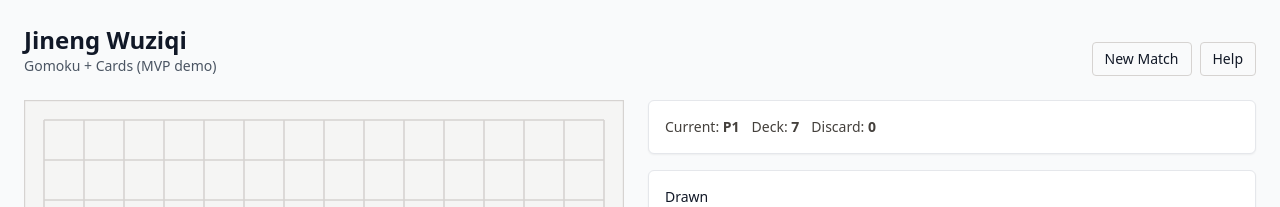
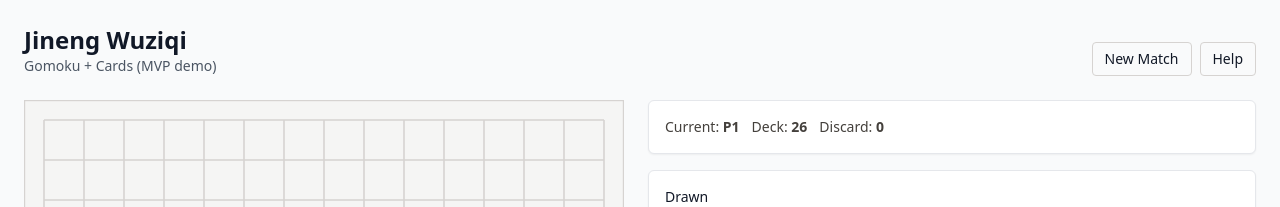
Before and after one commit to Louis-7/jineng-wuziqi, a React (Vite) app: page / in a window 1280 px wide. Shown: the top 207 px of the page. Built offline with nearby package versions, Linux system fonts and the light colour scheme.

Commit message:
feat: implement deck building functions and tests for deck creation and shuffling

```diff
--- a/src/domain/deck/index.ts
+++ b/src/domain/deck/index.ts
@@ -1,10 +1,60 @@
 import type { PRNG } from '../rng';
+import { DefaultCardRegistry } from '../cards/registry';
 
 export type CardId = string;
 
 export interface DeckState {
   drawPile: CardId[];
   discardPile: CardId[];
+}
+
+/**
+ * Build an (unshuffled) deck array from a mapping of card id -> count.
+ * - Ignores unknown card ids (not present in current registry) for safety.
+ * - Skips zero / negative counts.
+ */
+export function buildDeckFromCounts(
+  counts: Record<CardId, number>,
+  registry: typeof DefaultCardRegistry = DefaultCardRegistry,
+): CardId[] {
+  const out: CardId[] = [];
+  for (const [id, nRaw] of Object.entries(counts)) {
+    const n = Math.floor(nRaw);
+    if (n <= 0) continue;
+    // only include if card id is known
+    if (!registry.get(id)) continue;
+    for (let i = 0; i < n; i++) out.push(id);
+  }
+  return out;
+}
+
+/**
+ * Shuffle a built deck with the provided PRNG. Additionally, if ensurePlaceTop is true
+ * and the deck contains at least one 'Place' card, guarantee that the last element
+ * (top of draw pile, since draw pops from end) is a 'Place' card so that the very first
+ * draw(2) always offers at least one placement action.
+ */
+export function buildShuffledDeck(
+  prng: PRNG,
+  counts: Record<CardId, number>,
+  registry: typeof DefaultCardRegistry = DefaultCardRegistry,
+  ensurePlaceTop = true,
+): CardId[] {
+  const base = buildDeckFromCounts(counts, registry);
+  const shuffled = prng.shuffle([...base]);
+  if (ensurePlaceTop) {
+    const idx = shuffled.indexOf('Place');
+    if (idx !== -1) {
+      const last = shuffled.length - 1;
+      const a = shuffled[idx];
+      const b = shuffled[last];
+      if (a !== undefined && b !== undefined) {
+        shuffled[idx] = b;
+        shuffled[last] = a;
+      }
+    }
+  }
+  return shuffled;
 }
 
 export function createDeck(initial: CardId[], rng: PRNG): DeckState {
--- a/src/ui/components/modals/NewMatchModal.tsx
+++ b/src/ui/components/modals/NewMatchModal.tsx
@@ -5,7 +5,14 @@ export interface NewMatchModalProps {
   open: boolean;
   onClose: () => void;
   onStart: (opts: MatchOptions) => void;
-  defaults: Required<Omit<MatchOptions, 'deck'>>;
+  // Only the core options; deckCounts is optional and currently not edited in this modal.
+  defaults: {
+    boardSize: number;
+    firstPlayer: number; // 1 | 2
+    seed: string | number;
+    policy: 'attacker' | 'draw';
+    deckCounts?: Record<string, number>;
+  };
 }
 
 export function NewMatchModal({ open, onClose, onStart, defaults }: NewMatchModalProps) {
--- a/src/ui/useMatch.ts
+++ b/src/ui/useMatch.ts
@@ -7,12 +7,15 @@ import { registerDefaultBaseCards } from '../domain/cards/baseCards';
 import type { GameState, SimultaneousFivePolicy } from '../domain/engine';
 import type { MatchContext } from '../domain/cards';
 import { createActor } from 'xstate';
+import { buildShuffledDeck } from '../domain/deck';
 
 export interface MatchOptions {
   boardSize?: number;
   firstPlayer?: Player;
   seed?: string | number;
   policy?: SimultaneousFivePolicy;
+  /** cardId -> count mapping for initial deck construction */
+  deckCounts?: Record<string, number>;
 }
 
 export function useMatch(opts: MatchOptions = {}) {
@@ -20,33 +23,12 @@ export function useMatch(opts: MatchOptions = {}) {
   const firstPlayer = opts.firstPlayer ?? 1;
   const seed = opts.seed ?? 'demo';
   const policy = opts.policy ?? 'attacker';
-  // Simple deterministic deck generator from seed and registered cards
-  function generateDeck(prng: PRNG): string[] {
-    // For MVP: fixed multiset then shuffle with PRNG
-    const pool = [
-      'Place',
-      'Place',
-      'Place',
-      'Take',
-      'Take',
-      'PolarityInversion',
-      'SpontaneousGeneration',
-    ];
-    const shuffled = prng.shuffle([...pool]);
-    // Guarantee at least one Place in the very first draw of 2 cards.
-    // draw() pops from the end, so ensure one 'Place' sits at the last index.
-    const idx = shuffled.indexOf('Place');
-    if (idx !== -1) {
-      const last = shuffled.length - 1;
-      const a = shuffled[idx];
-      const b = shuffled[last];
-      if (a !== undefined && b !== undefined) {
-        shuffled[idx] = b;
-        shuffled[last] = a;
-      }
-    }
-    return shuffled;
-  }
+  const deckCounts = opts.deckCounts ?? {
+    Place: 12,
+    Take: 6,
+    PolarityInversion: 3,
+    SpontaneousGeneration: 5,
+  };
 
   const registry = useMemo(() => {
     // Clone a fresh registry
@@ -61,11 +43,12 @@ export function useMatch(opts: MatchOptions = {}) {
     firstPlayer,
     seed,
     policy,
+    deckCounts,
   });
   const [game, setGame] = useState<GameState>(() => ({
     board: createBoard(boardSize),
     currentPlayer: firstPlayer,
-    deck: { drawPile: generateDeck(rngRef.current), discardPile: [] },
+    deck: { drawPile: buildShuffledDeck(rngRef.current, deckCounts, registry), discardPile: [] },
     status: { skipNextTurns: {} },
   }));
 
@@ -206,6 +189,7 @@ export function useMatch(opts: MatchOptions = {}) {
         firstPlayer: newOpts.firstPlayer ?? optionsRef.current.firstPlayer,
         seed: newOpts.seed ?? optionsRef.current.seed,
         policy: newOpts.policy ?? optionsRef.current.policy,
+        deckCounts: newOpts.deckCounts ?? optionsRef.current.deckCounts,
       } as Required<MatchOptions>;
 
       // Stop any running actor
@@ -223,7 +207,10 @@ export function useMatch(opts: MatchOptions = {}) {
       const g: GameState = {
         board: createBoard(merged.boardSize),
         currentPlayer: merged.firstPlayer,
-        deck: { drawPile: generateDeck(rngRef.current), discardPile: [] },
+        deck: {
+          drawPile: buildShuffledDeck(rngRef.current, merged.deckCounts, registry),
+          discardPile: [],
+        },
         status: { skipNextTurns: {} },
       };
       optionsRef.current = merged;
@@ -234,7 +221,7 @@ export function useMatch(opts: MatchOptions = {}) {
       setNeedsTarget(false);
       startNewTurn(g);
     },
-    [startNewTurn],
+    [startNewTurn, registry],
   );
 
   return {
```
Also changed, not shown: 1 other file (tests, documents, lock files or other folders).
